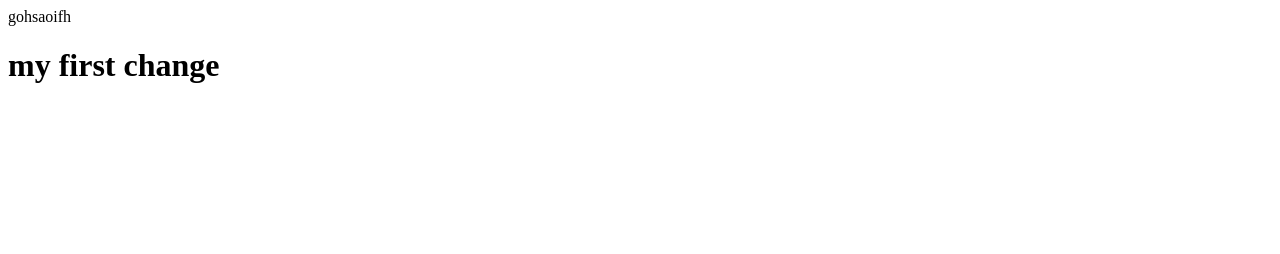
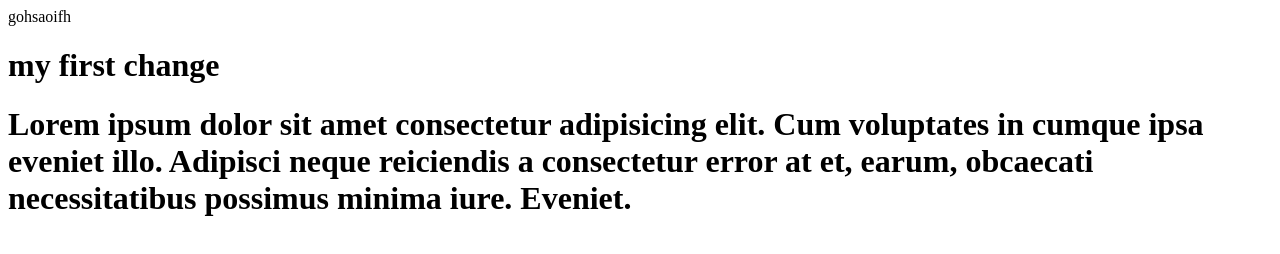
Before and after one commit to sahilboora7/first-react-proj, a plain HTML site: page index.html in a window 1280 px wide. Drawn offline with Linux system fonts and the light colour scheme.

Commit message:
2nd change,

```diff
--- a/index.html
+++ b/index.html
@@ -8,5 +8,6 @@
 <body>
     gohsaoifh
     <h1>my first change</h1>
+    <h1>Lorem ipsum dolor sit amet consectetur adipisicing elit. Cum voluptates in cumque ipsa eveniet illo. Adipisci neque reiciendis a consectetur error at et, earum, obcaecati necessitatibus possimus minima iure. Eveniet.</h1>
 </body>
 </html>
```
